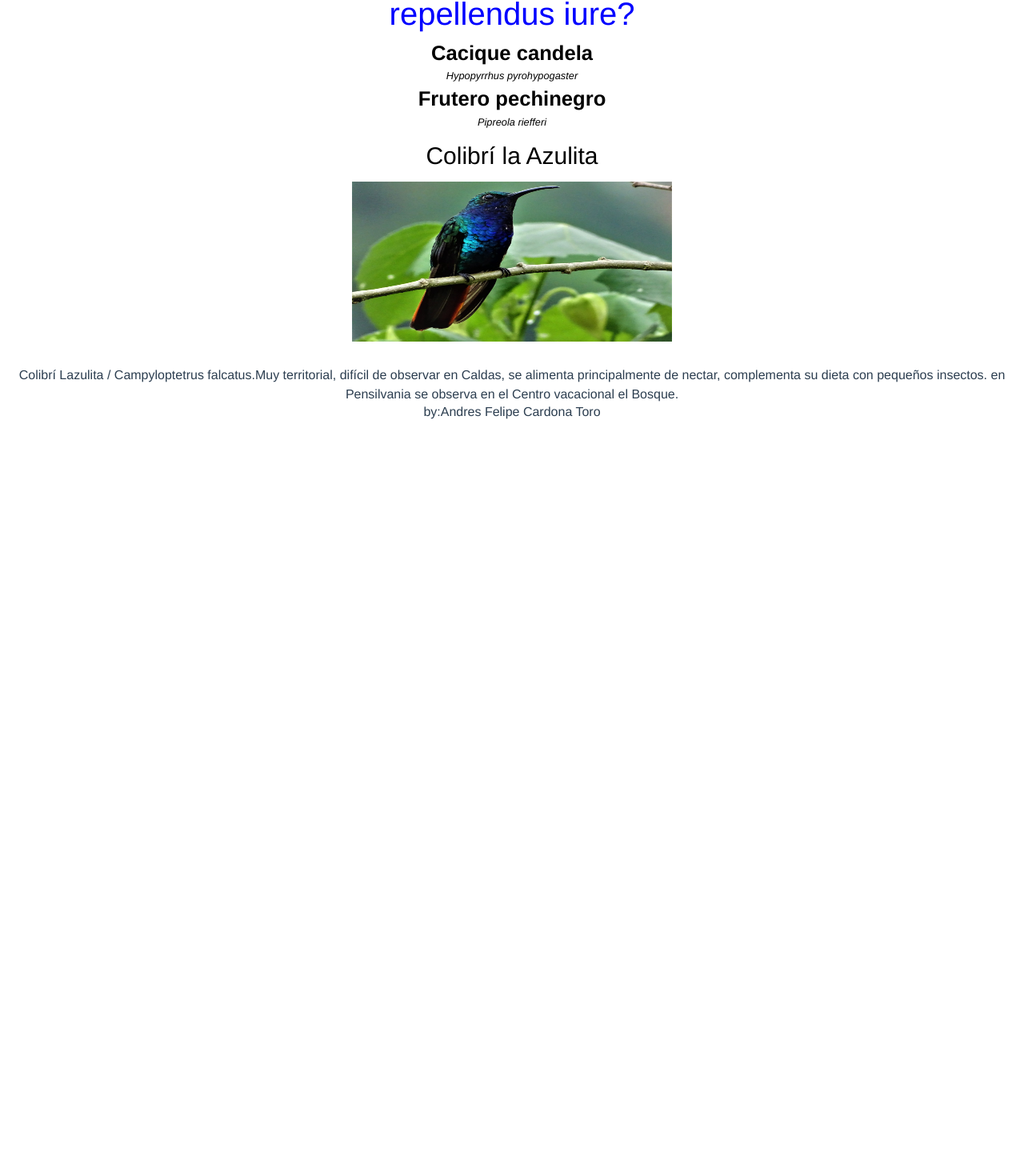
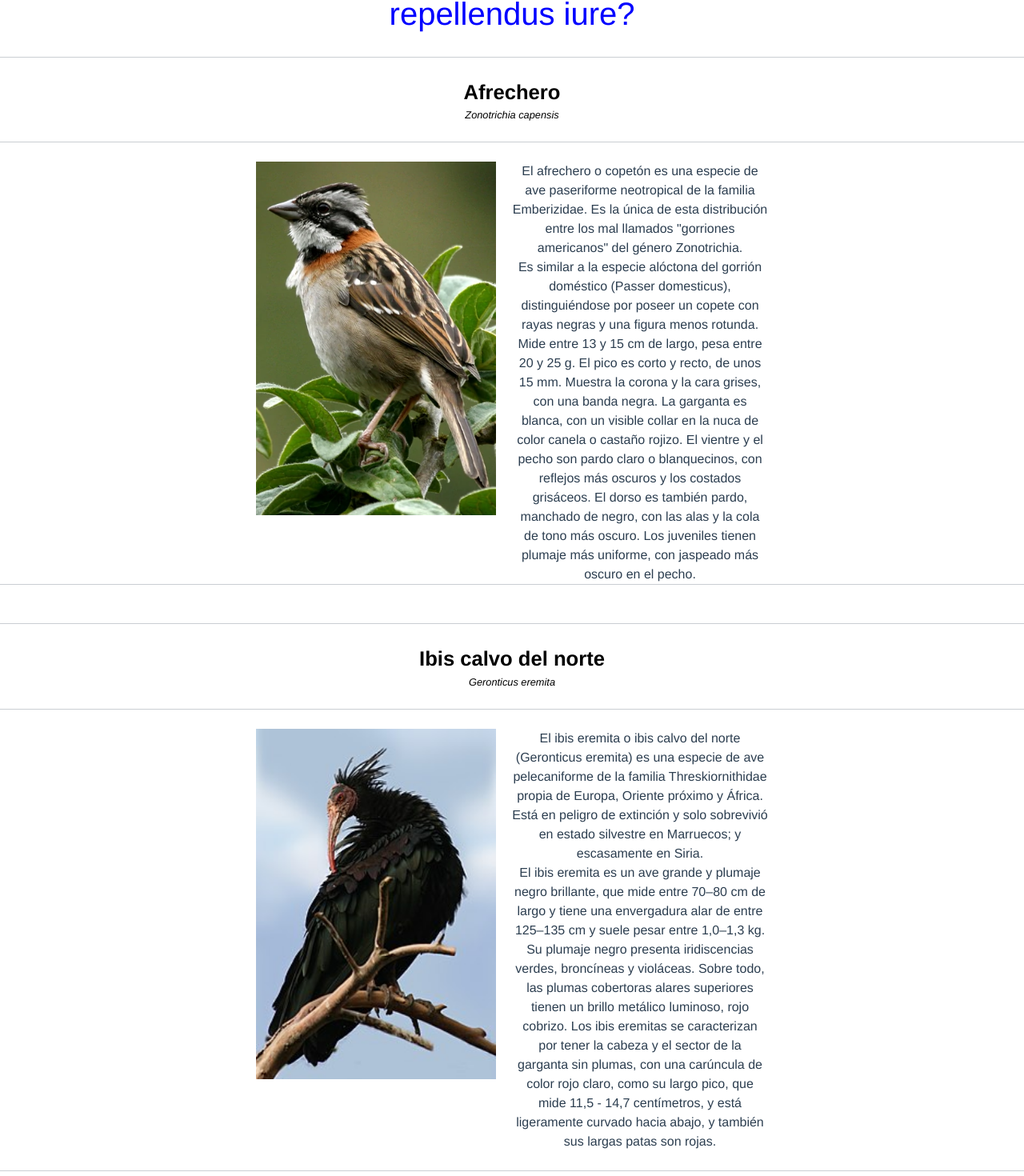
Before and after one commit to amartinezh/prosperCityVue, a Vue app: page /cacique-candela in a window 1280 px wide. Shown: the part 1489-2959 px from the top of the page at 80% size. Before the commit the page ends 2043 px from the top, so only its background shows below. Built offline with nearby package versions, Linux system fonts and the light colour scheme.

Commit message:
ultimos cambios

```diff
--- a/src/components/ComponentLiseth.vue
+++ b/src/components/ComponentLiseth.vue
@@ -1,9 +1,39 @@
 <template>
   <div>
-  <p class="nombrePajaro">Frutero pechinegro</p>
+   <br/>
+     <hr/>
+     <br/>
+   <p class="nombrePajaro">Ibis calvo del norte</p>
      <p class="nombreCientifico">
-      Pipreola riefferi
+      Geronticus eremita
      </p>
+     <br/>
+     <hr/>
+     <br/>
+     <div class="contenedor"><img src="../assets/geronticus.jpg" alt="Ibis calvo"/></div>
+     <div class="contenedor">
+       <p>
+        El ibis eremita o ibis calvo del norte (Geronticus eremita)
+        es una especie de ave pelecaniforme de la familia
+        Threskiornithidae propia de Europa, Oriente próximo y África.
+        Está en peligro de extinción y solo sobrevivió en estado
+        silvestre en Marruecos; y escasamente en Siria.
+       </p>
+       <p>
+        El ibis eremita es un ave grande y plumaje negro brillante,
+        que mide entre 70–80 cm de largo y tiene una envergadura
+        alar de entre 125–135 cm y suele pesar entre 1,0–1,3 kg.
+        Su plumaje negro presenta iridiscencias verdes, broncíneas y violáceas.
+        Sobre todo, las plumas cobertoras alares superiores tienen un brillo metálico
+        luminoso, rojo cobrizo. Los ibis eremitas se caracterizan por tener la
+        cabeza y el sector de la garganta sin plumas, con una carúncula de color
+        rojo claro, como su largo pico, que mide 11,5 - 14,7 centímetros, y está
+        ligeramente curvado hacia abajo, y también sus largas patas son rojas.
+       </p>
+     </div>
+  <br/><br/>
+  <hr/>
+  <br/>
    </div>
  </template>
 <script lang="ts">
@@ -20,4 +50,13 @@
      font-size: 1vw;
      font-style: italic;
    }
+   img{
+     width: 300px;
+   }
+   .contenedor{
+     text-align: center;
+     display:inline-block;
+     width: 25%;
+     vertical-align: top;
+   }
 </style>
--- a/src/components/ComponentRicardo.vue
+++ b/src/components/ComponentRicardo.vue
@@ -1,9 +1,41 @@
 <template>
  <div>
-  <p class="nombrePajaro">Cacique candela</p>
+  <br/>
+    <hr/>
+    <br/>
+  <p class="nombrePajaro">Afrechero</p>
     <p class="nombreCientifico">
-      Hypopyrrhus pyrohypogaster
+      Zonotrichia capensis
     </p>
+    <br/>
+    <hr/>
+    <br/>
+    <div class="contenedor"><img src="../assets/afrechero.jpg" alt="Afrechero"/></div>
+    <div class="contenedor">
+      <p>
+        El afrechero o copetón es una especie de ave
+        paseriforme neotropical de la familia Emberizidae.
+        Es la única de esta distribución entre los mal llamados
+        "gorriones americanos" del género Zonotrichia.
+      </p>
+      <p>
+        Es similar a la especie alóctona del gorrión doméstico (Passer domesticus),
+        distinguiéndose por poseer un copete con rayas negras y una figura menos rotunda.
+      </p>
+      <p>
+        Mide entre 13 y 15 cm de largo, pesa entre 20 y 25 g.
+        El pico es corto y recto, de unos 15 mm.
+        Muestra la corona y la cara grises, con una banda negra.
+        La garganta es blanca, con un visible collar en la nuca de color canela o castaño rojizo.
+        El vientre y el pecho son pardo claro o blanquecinos,
+        con reflejos más oscuros y los costados grisáceos.
+        El dorso es también pardo, manchado de negro, con las alas y la cola de tono más oscuro.
+        Los juveniles tienen plumaje más uniforme, con jaspeado más oscuro en el pecho.
+      </p>
+    </div>
+    <br/>
+  <hr/>
+  <br/>
   </div>
 </template>
 <script lang="ts">
@@ -20,4 +52,15 @@
     font-size: 1vw;
     font-style: italic;
   }
+
+  img{
+    width: 300px;
+  }
+
+  .contenedor{
+    text-align: center;
+    display:inline-block;
+    width: 25%;
+    vertical-align: top;
+  }
 </style>
```
Also changed, not shown: src/assets/afrechero.jpg (added), src/assets/geronticus.jpg (added). Lines whose indentation alone changed are shown as unchanged.
